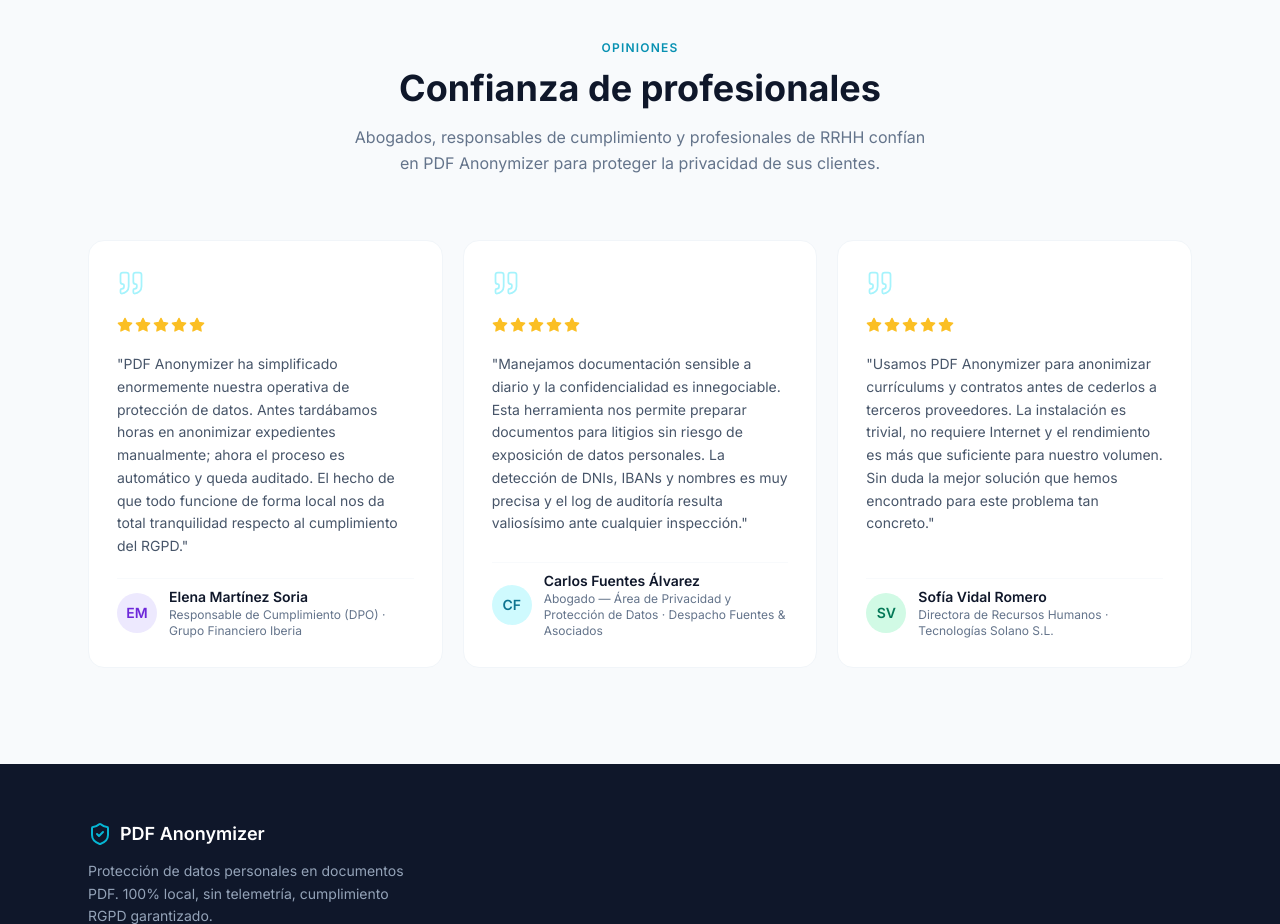
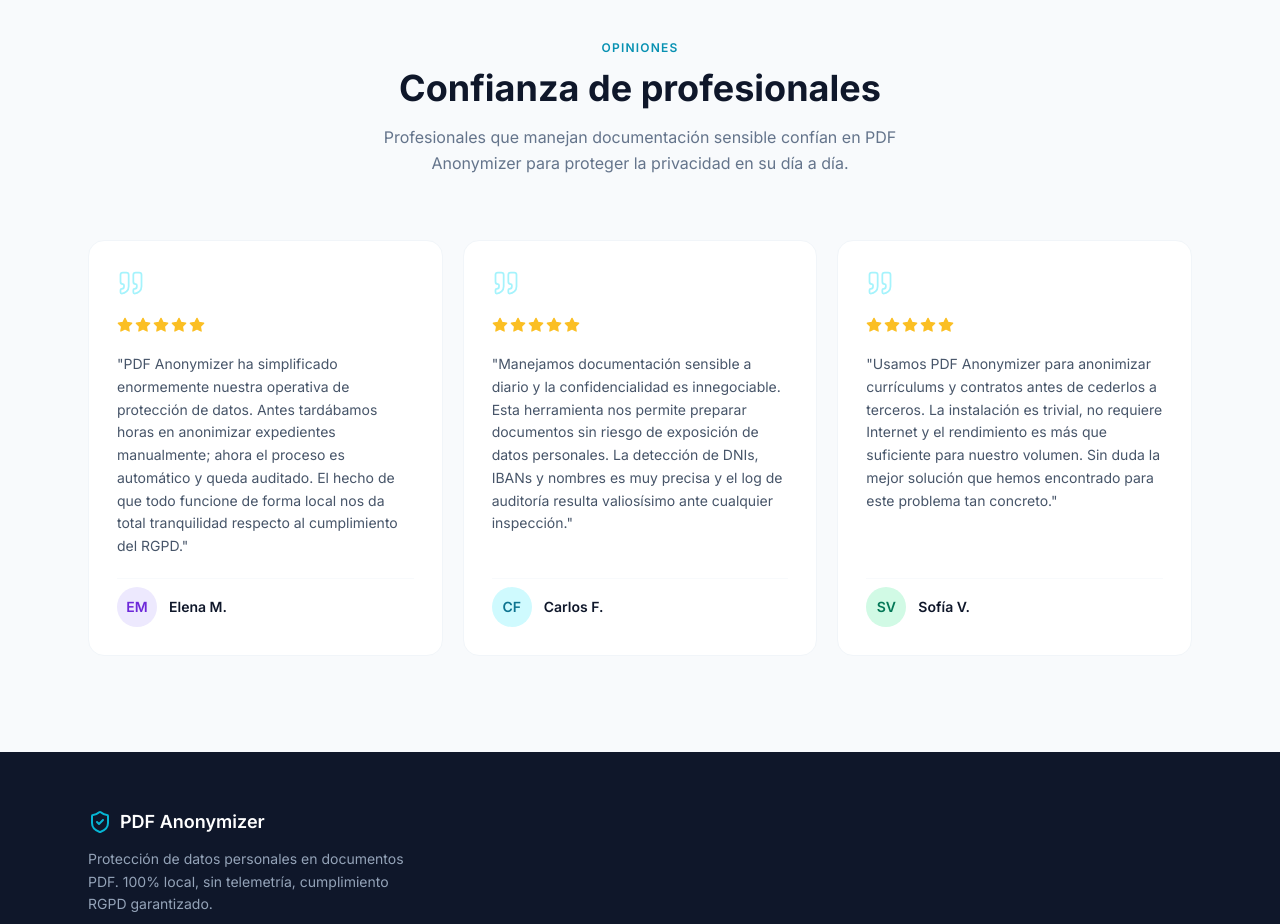
Before and after one commit to xavierbasc/pdf-anonymizer, a React (Vite) app: page / in a window 1280 px wide. Shown: the part 2500-3424 px from the top of the page. Built offline with nearby package versions, Linux system fonts and the light colour scheme; the HTML template or start-up script is replaced by a standard one.

Commit message:
Remove company names and job titles from testimonials

```diff
--- a/src/components/Testimonials.tsx
+++ b/src/components/Testimonials.tsx
@@ -3,8 +3,6 @@
 
 interface Testimonial {
   name: string
-  role: string
-  company: string
   initials: string
   avatarColor: string
   text: string
@@ -13,30 +11,24 @@
 
 const testimonials: Testimonial[] = [
   {
-    name: 'Elena Martínez Soria',
-    role: 'Responsable de Cumplimiento (DPO)',
-    company: 'Grupo Financiero Iberia',
+    name: 'Elena M.',
     initials: 'EM',
     avatarColor: 'bg-violet-100 text-violet-700',
     text: 'PDF Anonymizer ha simplificado enormemente nuestra operativa de protección de datos. Antes tardábamos horas en anonimizar expedientes manualmente; ahora el proceso es automático y queda auditado. El hecho de que todo funcione de forma local nos da total tranquilidad respecto al cumplimiento del RGPD.',
     rating: 5,
   },
   {
-    name: 'Carlos Fuentes Álvarez',
-    role: 'Abogado — Área de Privacidad y Protección de Datos',
-    company: 'Despacho Fuentes & Asociados',
+    name: 'Carlos F.',
     initials: 'CF',
     avatarColor: 'bg-cyan-100 text-cyan-700',
-    text: 'Manejamos documentación sensible a diario y la confidencialidad es innegociable. Esta herramienta nos permite preparar documentos para litigios sin riesgo de exposición de datos personales. La detección de DNIs, IBANs y nombres es muy precisa y el log de auditoría resulta valiosísimo ante cualquier inspección.',
+    text: 'Manejamos documentación sensible a diario y la confidencialidad es innegociable. Esta herramienta nos permite preparar documentos sin riesgo de exposición de datos personales. La detección de DNIs, IBANs y nombres es muy precisa y el log de auditoría resulta valiosísimo ante cualquier inspección.',
     rating: 5,
   },
   {
-    name: 'Sofía Vidal Romero',
-    role: 'Directora de Recursos Humanos',
-    company: 'Tecnologías Solano S.L.',
+    name: 'Sofía V.',
     initials: 'SV',
     avatarColor: 'bg-emerald-100 text-emerald-700',
-    text: 'Usamos PDF Anonymizer para anonimizar currículums y contratos antes de cederlos a terceros proveedores. La instalación es trivial, no requiere Internet y el rendimiento es más que suficiente para nuestro volumen. Sin duda la mejor solución que hemos encontrado para este problema tan concreto.',
+    text: 'Usamos PDF Anonymizer para anonimizar currículums y contratos antes de cederlos a terceros. La instalación es trivial, no requiere Internet y el rendimiento es más que suficiente para nuestro volumen. Sin duda la mejor solución que hemos encontrado para este problema tan concreto.',
     rating: 5,
   },
 ]
@@ -89,9 +81,6 @@
           <div className="text-sm font-semibold text-slate-900">
             {testimonial.name}
           </div>
-          <div className="text-xs text-slate-500">
-            {testimonial.role} · {testimonial.company}
-          </div>
         </div>
       </div>
     </article>
@@ -120,8 +109,8 @@
             Confianza de profesionales
           </h2>
           <p className="text-slate-500 max-w-xl mx-auto text-base leading-relaxed">
-            Abogados, responsables de cumplimiento y profesionales de RRHH
-            confían en PDF Anonymizer para proteger la privacidad de sus clientes.
+            Profesionales que manejan documentación sensible confían en PDF Anonymizer
+            para proteger la privacidad en su día a día.
           </p>
         </div>
 
```
